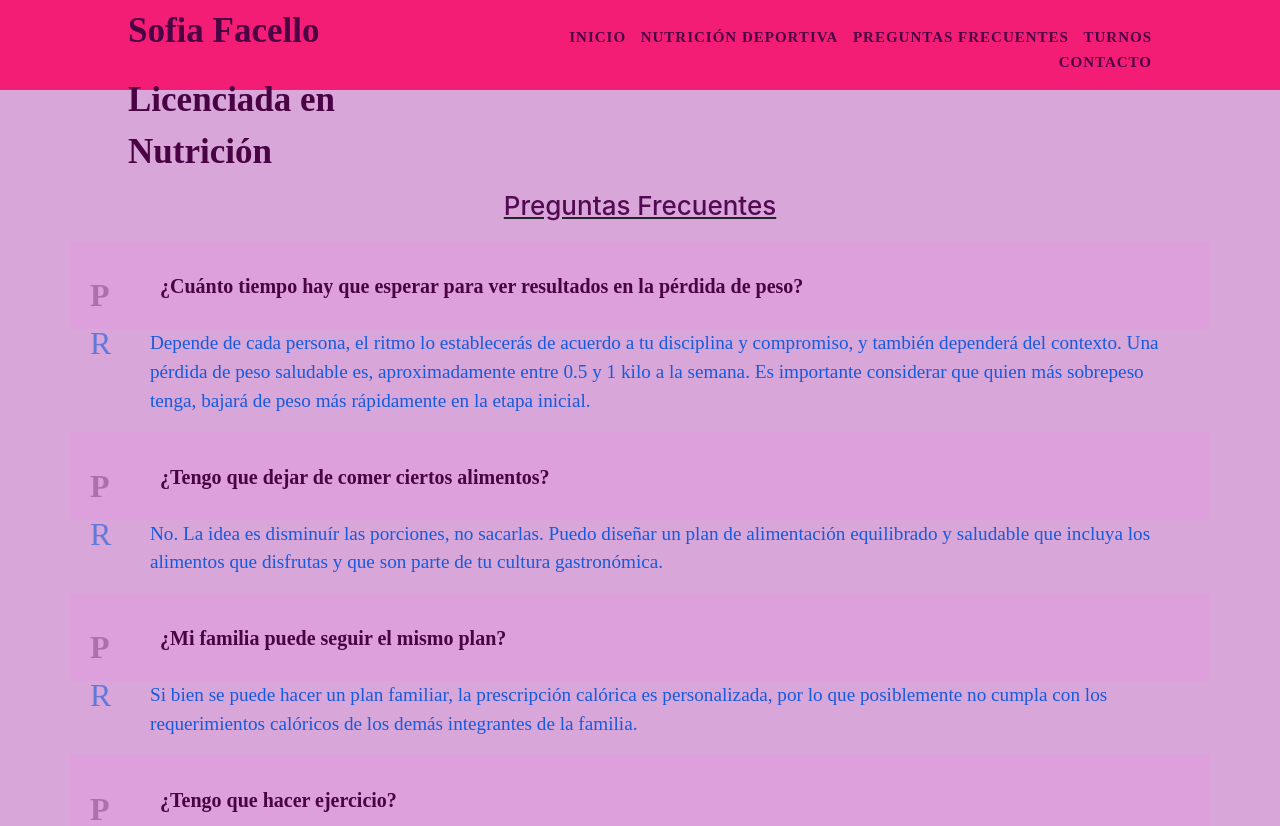
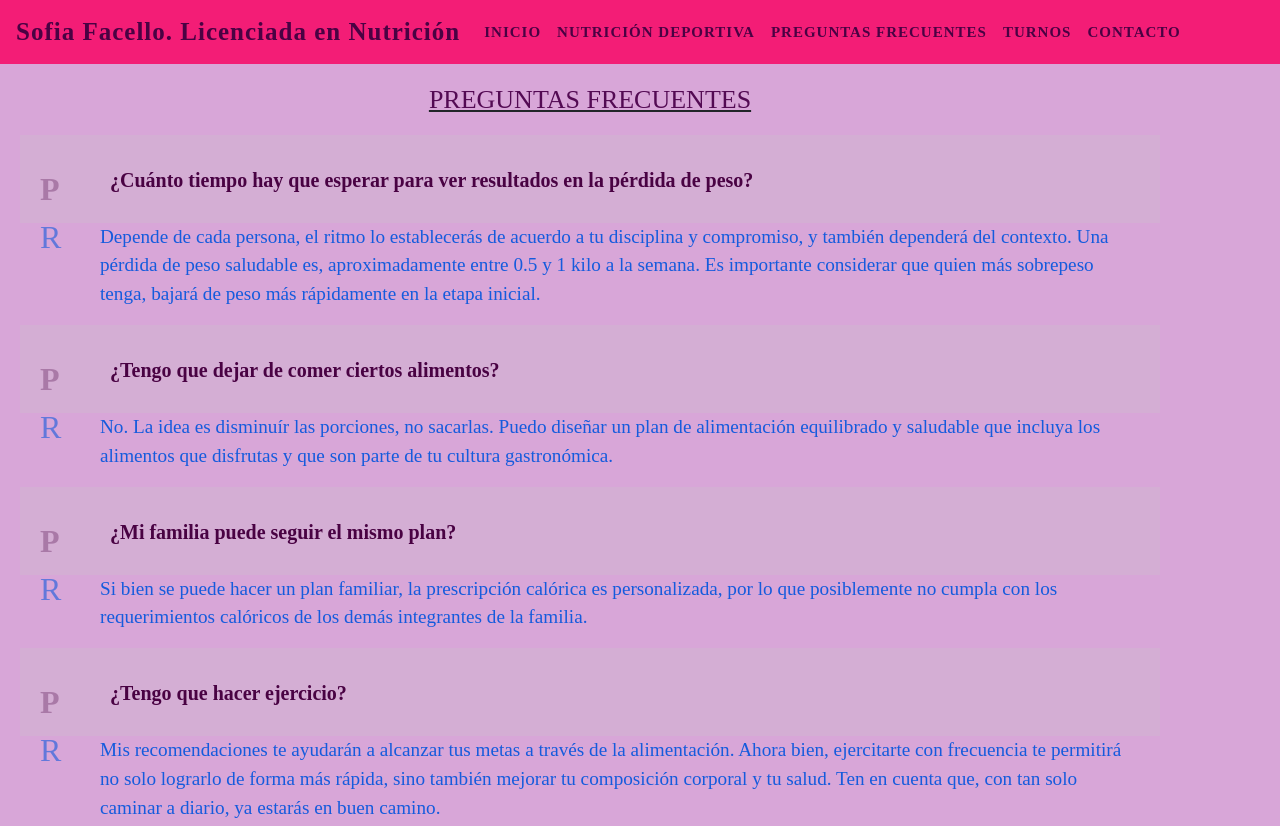
Before and after one commit to efacello/Pf-Facello, a plain HTML site: page pages/faq.html in a window 1280 px wide. Shown: the top 826 px of the page. Drawn offline with nearby package versions, Linux system fonts and the light colour scheme; a web font is replaced by a local one.

Commit message:
agregue pics y modifique header

```diff
--- a/css/style.css
+++ b/css/style.css
@@ -3,68 +3,50 @@
   padding: 0;
   box-sizing: border-box;
 }
-header {
-    width: 100%;
-    background: rgb(243, 29, 118);
-    height: 90px;
+@font-face{
+font-family: raleway;
+src:url(fonts/Raleway-Regular.ttf);
+}
+.navbar{
+background-color: rgb(243, 29, 118);
+}
+.navbar-brand{
+color: rgb(73, 2, 67);
+font-size: 25px;
+font-weight: bold;
+letter-spacing: 1px;
+font-family: raleway !important;
+}
+.navbar-toggler{
+background-color: rgb(73, 2, 67);
+}
+.navbar-toggler i{
+color: rgb(216, 166, 216);
+font-size: 30px;
+}
+.nav-link{
+color: rgb(73, 2, 67);
+font-size: 15px;
+font-weight: bold;
+text-transform: uppercase;
+text-decoration: none;
+letter-spacing: 1px;
+font-family: raleway !important;
+}
+.nav-link:hover{
+color: rgb(216, 166, 216);
 }
 body{
 background-color: rgb(216, 166, 216);
 }
-.ancho{
-    width: 80%;
-    height: 90px;
-    margin: auto;
-}
-.logo{
-    width:35%;
-    background: rgb(243, 29, 118);
-    height: 90px;
-    float: left;
-    padding-top: 5px;
-    box-sizing: border-box;
-}
-.logo p a {
-    color: rgb(73, 2, 67);
-    font-size: 35px;
-    font-weight: bold;
-    text-decoration: none;
-    font-family: raleway;
-}
-nav{
-    width: 65%;
-    height: 60px;
-    float: left;
-    text-align: right;
-    padding-top: 24px;
-    box-sizing: border-box;
-}
-nav ol li {
-    display: inline;
-}
-nav ol a li {
-    color: rgb(73, 2, 67);
-    font-size: 15px;
-    text-transform: uppercase;
-    padding-left: 10px;
-    font-weight: bold;
-    letter-spacing: 1px;
-    font-family: raleway;
-}
-nav ol a li:hover{
-    color: rgb(230, 7, 211);
-}
-@font-face{
-    font-family: raleway;
-    src:url(fonts/Raleway-Regular.ttf);
-}
 .container{
-    width: 90%;
-    margin: 100px auto;
+margin: 20px;
 }
 .container-faq .title-faq{
   text-align: center;
+  text-transform: uppercase;
   text-decoration:underline;
+  font-family: raleway !important;
   margin-bottom: 20px;
 }
 .container-faq .item-faq{
@@ -75,7 +57,7 @@ nav ol a li:hover{
   display: flex;
   justify-content: space-between;
   align-items: center;
-    background-color: plum;
+  background-color: rgb(212, 174, 212);
   padding: 10px 20px 20px 90px;
   transition: .4s;
 }
--- a/pages/faq.html
+++ b/pages/faq.html
@@ -10,23 +10,35 @@
     <title>Lic. Sofia Facello</title>
 </head>
 <body>
-    <header>
-        <div class="ancho">
-          <div class="logo">
-            <p><a href="../index.html">Sofia Facello</a></p>
-            <p><a href="../index.html">Licenciada en Nutrición</a></p>
-        </div>
-        <nav>
-          <ol>
-            <a href="../index.html"><li>Inicio</li></a>
-            <a href="../pages/nutriciondeportiva.html"><li>Nutrición Deportiva</li></a>
-            <a href="#"><li>Preguntas Frecuentes</li></a>
-            <a href="../pages/turnos.html"><li>Turnos</li></a>
-            <a href="../pages/contacto.html"><li>Contacto</li></a>
-          </ol>
-        </nav>
-      </div>
-      </header>
+  <header>
+    <nav class="navbar navbar-expand-md">
+      <span class="navbar-brand">Sofia Facello. Licenciada en Nutrición</span>
+      <button class="navbar-toggler" type="button" data-toggle="collapse" data-target="#collapsibleNavbar">
+        <span class="navbar-toggler-icon">
+          <i class="fa-solid fa-bars"></i>
+        </span>
+      </button>
+      <div class="collapse navbar-collapse" id="collapsibleNavbar">
+      <ul class="navbar-nav">
+        <li class="nav-item">
+          <a class="nav-link" href="/index.html">Inicio</a>
+        </li>
+        <li class="nav-item">
+          <a class="nav-link" href="nutriciondeportiva.html">Nutrición Deportiva</a>
+        </li>
+        <li class="nav-item">
+          <a class="nav-link" href="#">Preguntas Frecuentes</a>
+        </li>
+        <li class="nav-item">
+          <a class="nav-link" href="turnos.html">Turnos</a>
+        </li>
+        <li class="nav-item">
+          <a class="nav-link" href="contacto.html">Contacto</a>
+        </li>
+      </ul>
+       </div>
+    </nav>
+  </header>
 
       <div class="container">
         <div class="row">
```
Also changed, not shown: index.html (+29 -17 lines), pages/contacto.html (+28 -16 lines), pages/nutriciondeportiva.html (+28 -16 lines), pages/turnos.html (+28 -16 lines), images/PASOS-ALIMENTOS.png (added), images/Screenshot_20230118_162414_Instagram.jpg (added), images/elaborar-plan-de-nutricion.jpg (added), images/flexibilidad_horaria_mx.jpg (added). Lines whose indentation alone changed are shown as unchanged.
